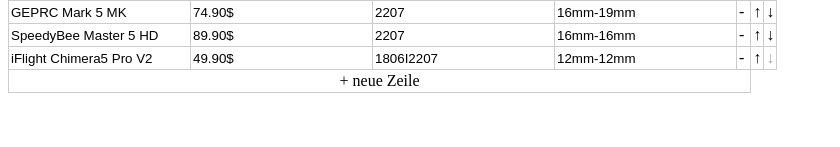
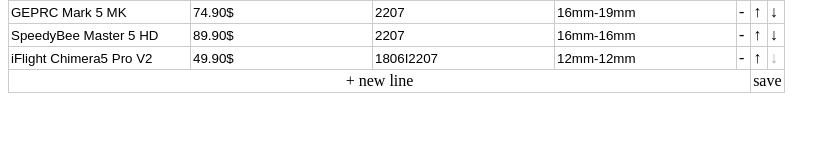
Before and after one commit to KsmBl/svelteTableEditor, a SvelteKit app: page / in a window 1280 px wide. Shown: the part 153-300 px from the top of the page, without its empty margins (0-840 px from the left). Built offline with nearby package versions, Linux system fonts and the light colour scheme.

Commit message:
add download for json file

```diff
--- a/src/routes/+page.svelte
+++ b/src/routes/+page.svelte
@@ -192,6 +192,23 @@
 			data[i] = newObj;
 		}
 	}
+
+	function saveJsonFile()
+	{
+		updateData();
+		console.log(data);
+
+		const jsonStr = JSON.stringify(data, null, 2);
+		const blob = new Blob([jsonStr], { type: "application/json" });
+		const url = URL.createObjectURL(blob);
+
+		const link = document.createElement("a");
+		link.href = url;
+		link.download = "test.json";
+		link.click();
+
+		URL.revokeObjectURL(url);
+	}
 </script>
 
 
@@ -263,7 +280,14 @@
 				class="clickable unmarkable"
 				style="text-align:center"
 				aria-label="add new Row"
-				on:click={addRow}> + neue Zeile
+				on:click={addRow}> + new line
+			</td>
+
+			<td colspan=2
+				class="clickable unmarkable"
+				style="text-align:center"
+				aria-label="save json file"
+				on:click={saveJsonFile}> save
 			</td>
 		</tr>
 	</tbody>
```
